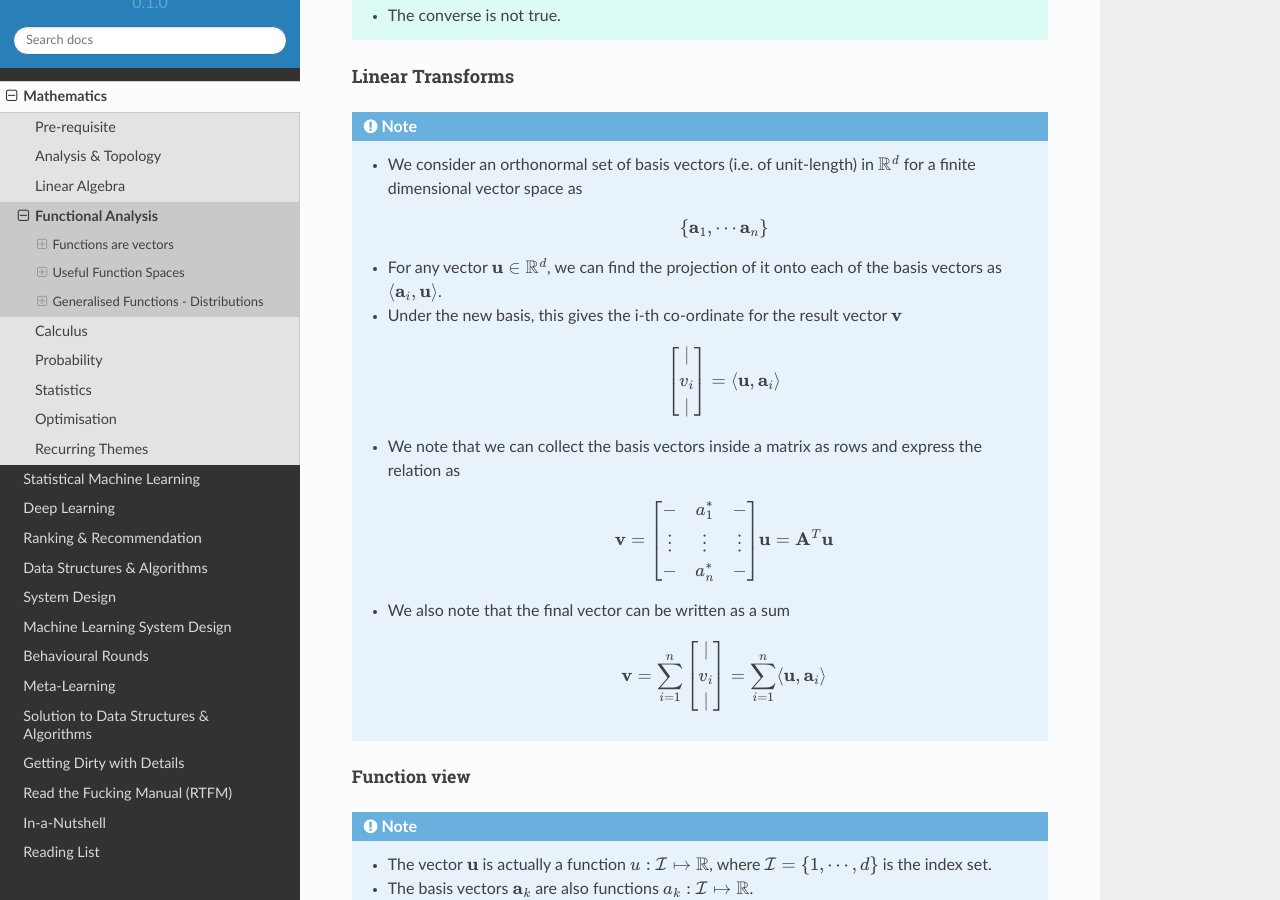
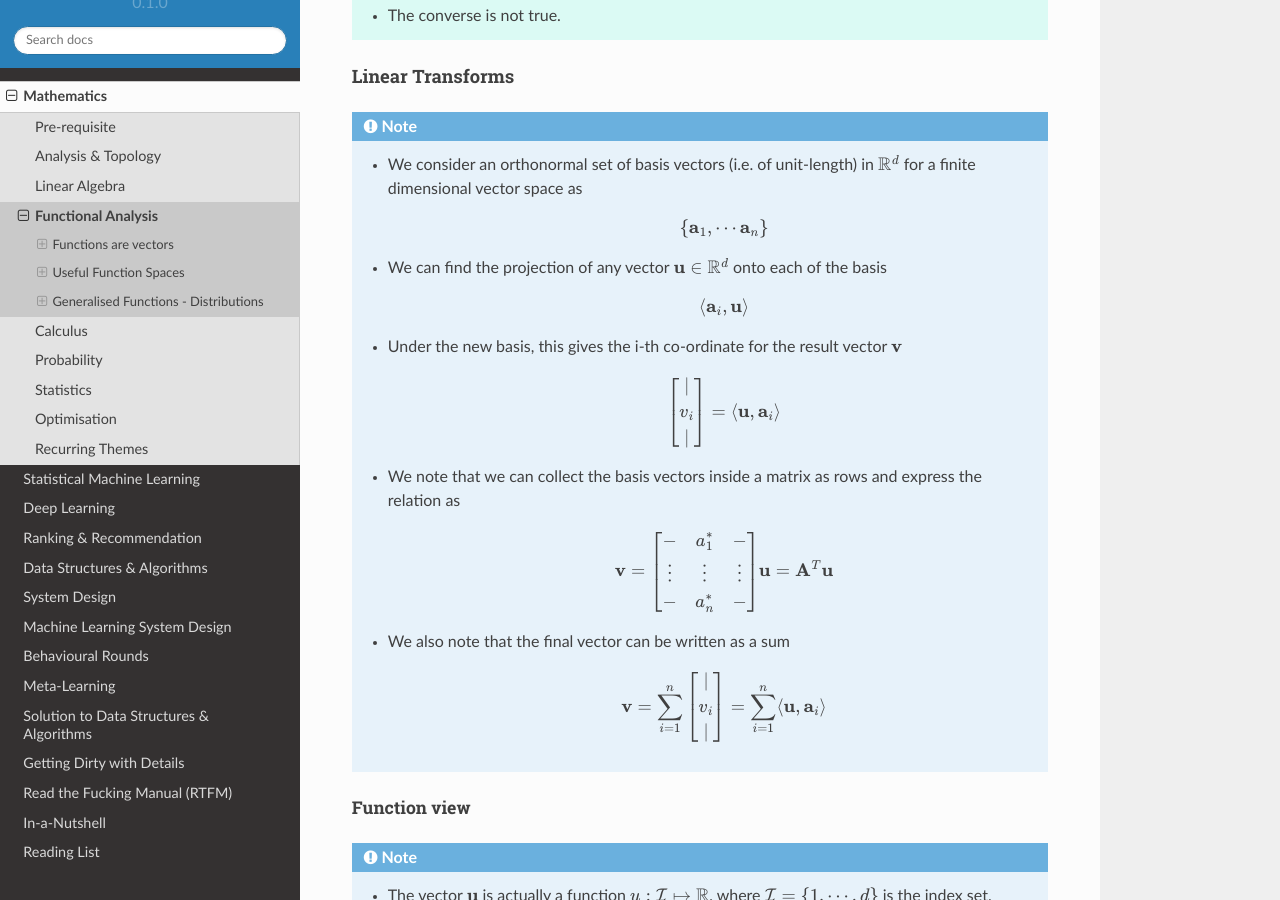
Before and after one commit to uselesstechjunks/leetcode, a Sphinx documentation site: the page built from docs/source/math/funan.rst, in a window 1280 px wide and 900 px high, scrolled down 5526 px. Built offline with Sphinx 7.4.7 and the Read the Docs theme 2.0.0, drawn with Linux system fonts in a browser that asks for light colours.

Commit message:
Update funan.rst

```diff
--- a/docs/source/math/funan.rst
+++ b/docs/source/math/funan.rst
@@ -180,8 +180,9 @@ Linear Transforms
 	* We consider an orthonormal set of basis vectors (i.e. of unit-length) in :math:`\mathbb{R}^d` for a finite dimensional vector space as
 
 		.. math:: \{\mathbf{a}_1,\cdots\mathbf{a}_n\}
+	* We can find the projection of any vector :math:`\mathbf{u}\in\mathbb{R}^d` onto each of the basis
 
-	* For any vector :math:`\mathbf{u}\in\mathbb{R}^d`, we can find the projection of it onto each of the basis vectors as :math:`\langle\mathbf{a}_i,\mathbf{u}\rangle`.
+		.. math:: \langle\mathbf{a}_i,\mathbf{u}\rangle
 	* Under the new basis, this gives the i-th co-ordinate for the result vector :math:`\mathbf{v}`
 
 		.. math:: \begin{bmatrix}|\\v_i\\|\end{bmatrix}=\langle\mathbf{u},\mathbf{a}_i\rangle
```
